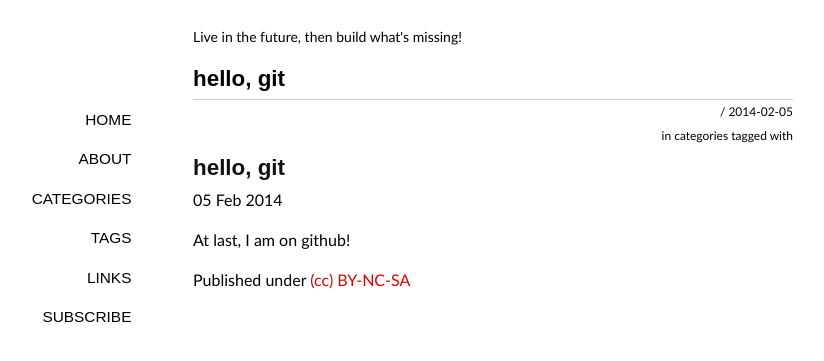
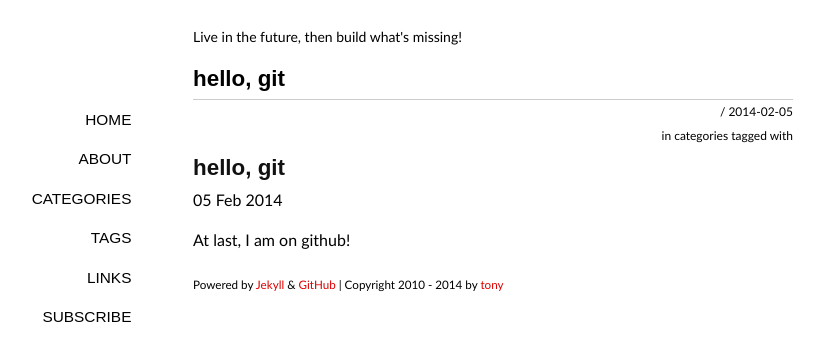
Before and after one commit to tonyskywalker/tonyskywalker.github.io, a Jekyll site: the page built from _posts/2014-02-05-hello-git.md, in a window 1280 px wide. Shown: the top 361 px of the page, without its empty margins (147-971 px from the left). Built offline with Jekyll 4.4.1, drawn with Linux system fonts in a browser that asks for light colours; some web fonts are replaced; comment, search, counter and statistics services are not loaded.

Commit message:
update layout

```diff
--- a/_layouts/default.html
+++ b/_layouts/default.html
@@ -33,6 +33,12 @@
 		{{ content }}
 		</article>
 	</div>
+
+	<footer>
+	<p><small>Powered by <a href="https://github.com/mojombo/jekyll">Jekyll</a> &
+			<a href="http://pages.github.com">GitHub</a> | Copyright 2010 - {{ site.time | date:"%Y" }} by
+			<a href="/about/">tony</a></small></p>
+	</footer>
 </div>
 </body>
 </html>
--- a/_layouts/post.html
+++ b/_layouts/post.html
@@ -37,7 +37,3 @@
 </section>
 
 {% include comments.md %}
-
-<span class="license">
-    Published under <a rel="license" href="http://creativecommons.org/licenses/by-nc-sa/3.0/">(cc) BY-NC-SA</a>
-</span>
```
